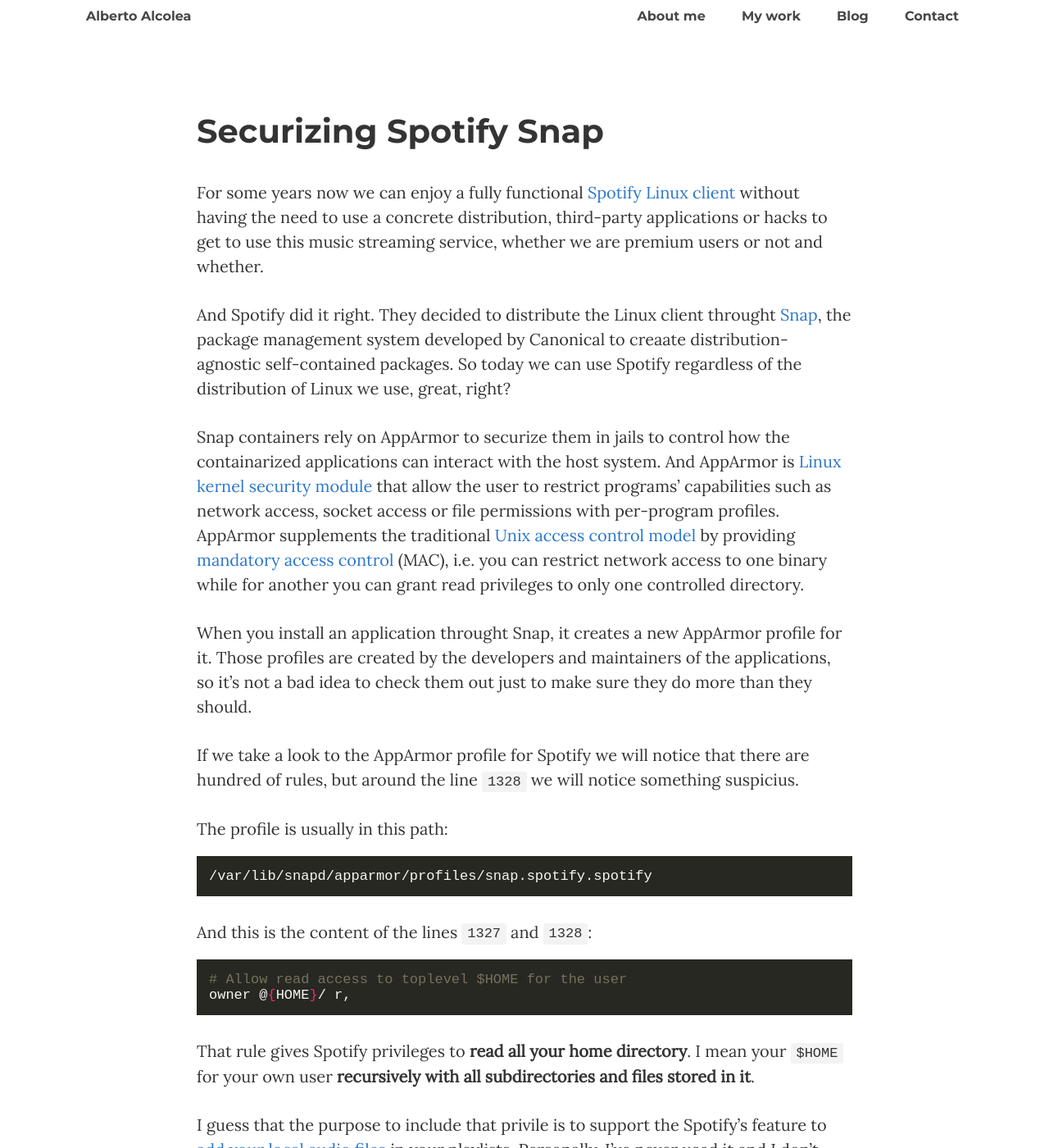
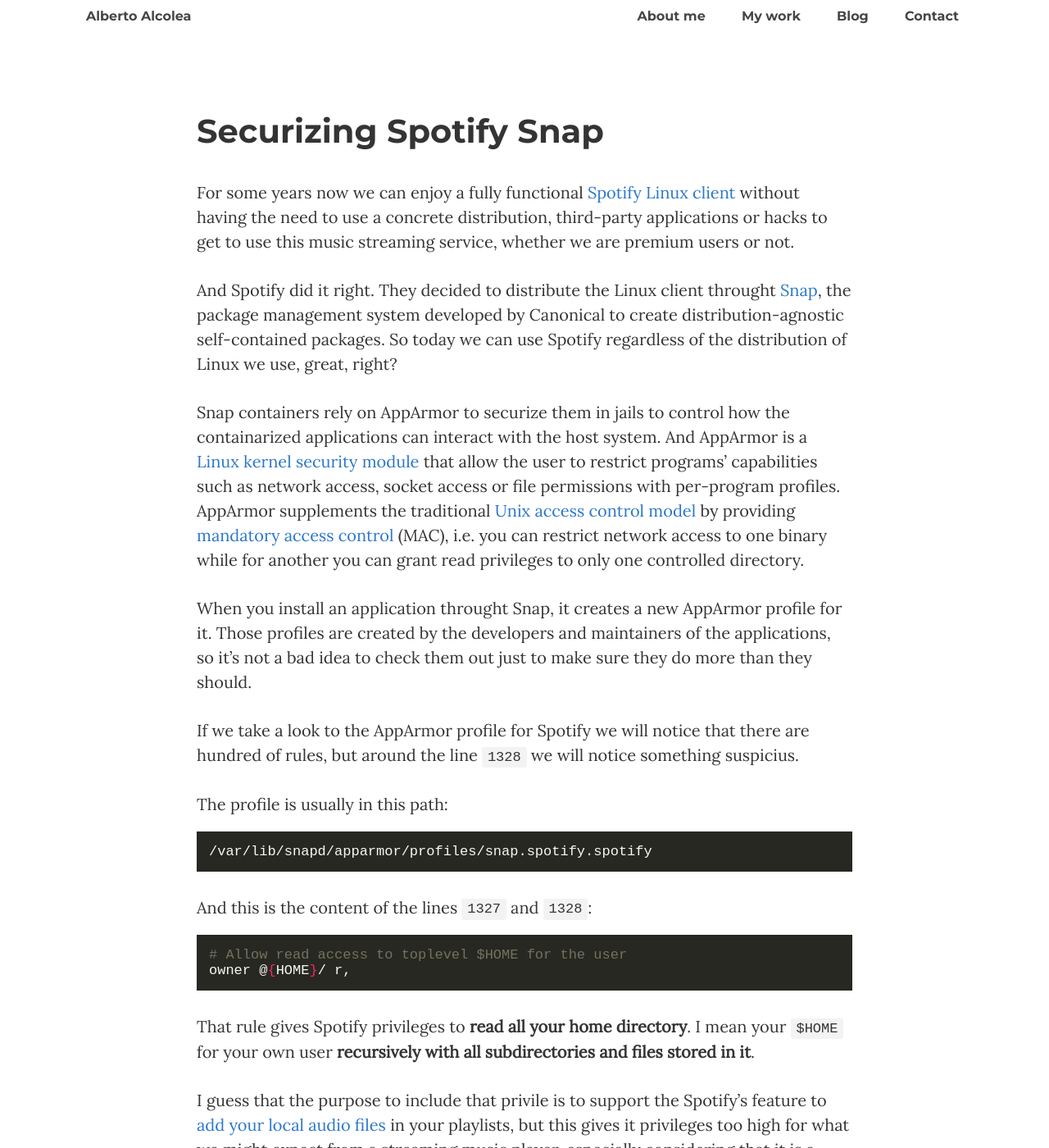
Before and after one commit to albertoalcolea/albertoalcolea.github.io, a Jekyll site: the page built from _posts/2019-09-27-securizing-spotify-snap.md, in a window 1280 px wide and 1400 px high. Shown: the whole window at 82% size. Built offline with Jekyll 4.4.1, drawn with Linux system fonts in a browser that asks for light colours; nearby versions of some CDN libraries; comment, search, counter and statistics services are not loaded; some of the changed text lies outside the part shown.

Commit message:
Fixed some typos

```diff
--- a/_posts/2019-09-27-securizing-spotify-snap.md
+++ b/_posts/2019-09-27-securizing-spotify-snap.md
@@ -2,11 +2,11 @@
 title:  "Securizing Spotify Snap"
 date:   2019-09-27 19:45:00 +0200
 ---
-For some years now we can enjoy a fully functional [Spotify Linux client](https://www.spotify.com/us/download/linux/) without having the need to use a concrete distribution, third-party applications or hacks to get to use this music streaming service, whether we are premium users or not and whether.
+For some years now we can enjoy a fully functional [Spotify Linux client](https://www.spotify.com/us/download/linux/) without having the need to use a concrete distribution, third-party applications or hacks to get to use this music streaming service, whether we are premium users or not.
 
-And Spotify did it right. They decided to distribute the Linux client throught [Snap](https://snapcraft.io/), the package management system developed by Canonical to creaate distribution-agnostic self-contained packages. So today we can use Spotify regardless of the distribution of Linux we use, great, right?
+And Spotify did it right. They decided to distribute the Linux client throught [Snap](https://snapcraft.io/), the package management system developed by Canonical to create distribution-agnostic self-contained packages. So today we can use Spotify regardless of the distribution of Linux we use, great, right?
 
-Snap containers rely on AppArmor to securize them in jails to control how the containarized applications can interact with the host system. And AppArmor is [Linux kernel security module](https://en.wikipedia.org/wiki/Linux_Security_Modules) that allow the user to restrict programs' capabilities such as network access, socket access or file permissions with per-program profiles. AppArmor supplements the traditional [Unix access control model](https://en.wikipedia.org/wiki/Discretionary_access_control) by providing [mandatory access control](https://en.wikipedia.org/wiki/Mandatory_access_control) (MAC), i.e. you can restrict network access to one binary while for another you can grant read privileges to only one controlled directory.
+Snap containers rely on AppArmor to securize them in jails to control how the containarized applications can interact with the host system. And AppArmor is a [Linux kernel security module](https://en.wikipedia.org/wiki/Linux_Security_Modules) that allow the user to restrict programs' capabilities such as network access, socket access or file permissions with per-program profiles. AppArmor supplements the traditional [Unix access control model](https://en.wikipedia.org/wiki/Discretionary_access_control) by providing [mandatory access control](https://en.wikipedia.org/wiki/Mandatory_access_control) (MAC), i.e. you can restrict network access to one binary while for another you can grant read privileges to only one controlled directory.
 
 When you install an application throught Snap, it creates a new AppArmor profile for it. Those profiles are created by the developers and maintainers of the applications, so it’s not a bad idea to check them out just to make sure they do more than they should.
 
@@ -27,7 +27,7 @@
 
 That rule gives Spotify privileges to **read all your home directory**. I mean your `$HOME` for your own user **recursively with all subdirectories and files stored in it**.
 
-I guess that the purpose to include that privile is to support the Spotify's feature to [add your local audio files](https://support.spotify.com/us/using_spotify/features/listen-to-local-files/) in your playlists. Personally, I've never used it and I don't need it. I have a big collection of ripped CD in flac and I'm fine using another music player to play them, meanwhile I use Spotify just for music streaming.
+I guess that the purpose to include that privile is to support the Spotify's feature to [add your local audio files](https://support.spotify.com/us/using_spotify/features/listen-to-local-files/) in your playlists, but this gives it privileges too high for what we might expect from a streaming music player, especially considering that it is a non-open source application and we don't know what it really does. Personally, I've never used it and I don't need it. I have a big collection of ripped CD in flac and I'm fine using another music player to play them, meanwhile I use Spotify just for music streaming.
 
 If we don't want Spotify to read any file from our `$HOME` directory, we can just comment that line:
 
```
